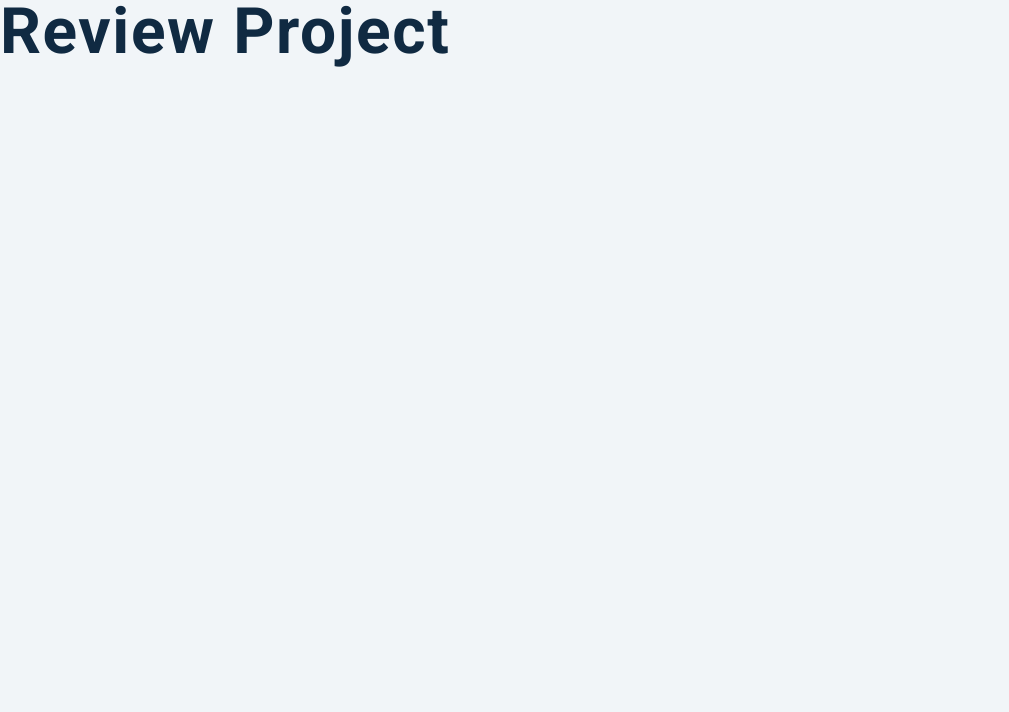
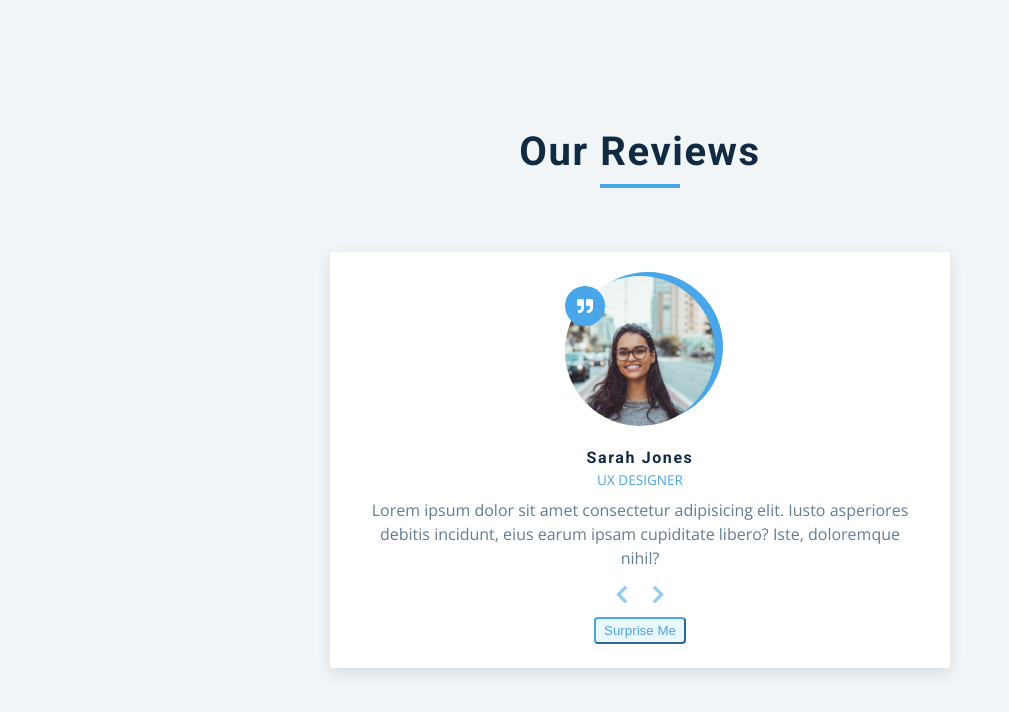
Before and after one commit to AidanFournier/vanilla-javascript-projects, a plain HTML site: page 03-reviews/setup/index.html in a window 1280 px wide. Shown: the whole page, without its empty margins (0-1009 px from the left). Drawn offline with nearby package versions, Linux system fonts and the light colour scheme.

Commit message:
Basic card created with html

```diff
--- a/03-reviews/setup/index.html
+++ b/03-reviews/setup/index.html
@@ -14,7 +14,39 @@
     <link rel="stylesheet" href="styles.css" />
   </head>
   <body>
-    <h1>review project</h1>
+    <main>
+      <sectiion class="container">
+        <!-- title -->
+        <div class="title">
+          <h2>Our Reviews</h2>
+          <div class="underline"></div>
+        </div>
+        <!-- review -->
+        <article class="review">
+          <div class="img-container">
+            <img src="./person-1.jpeg" id="person-img" alt="">
+          </div>
+          <h4 id="author">Sarah Jones</h4>
+          <p id="job">ux designer</p>
+          <p id="info">
+            Lorem ipsum dolor sit amet consectetur adipisicing elit. Iusto
+            asperiores debitis incidunt, eius earum ipsam cupiditate libero?
+            Iste, doloremque nihil?
+          </p>
+          <!-- prev next buttons -->
+          <div class="button-container">
+            <button class="prev-btn">
+              <i class="fas fa-chevron-left"></i>
+            </button>
+            <button class="next-btn">
+              <i class="fas fa-chevron-right"></i>
+            </button>
+          </div>
+          <!-- random button -->
+          <button class="random-btn">surprise me</button>
+        </article>
+      </sectiion>
+    </main>
     <!-- javascript -->
     <script src="app.js"></script>
   </body>
```
